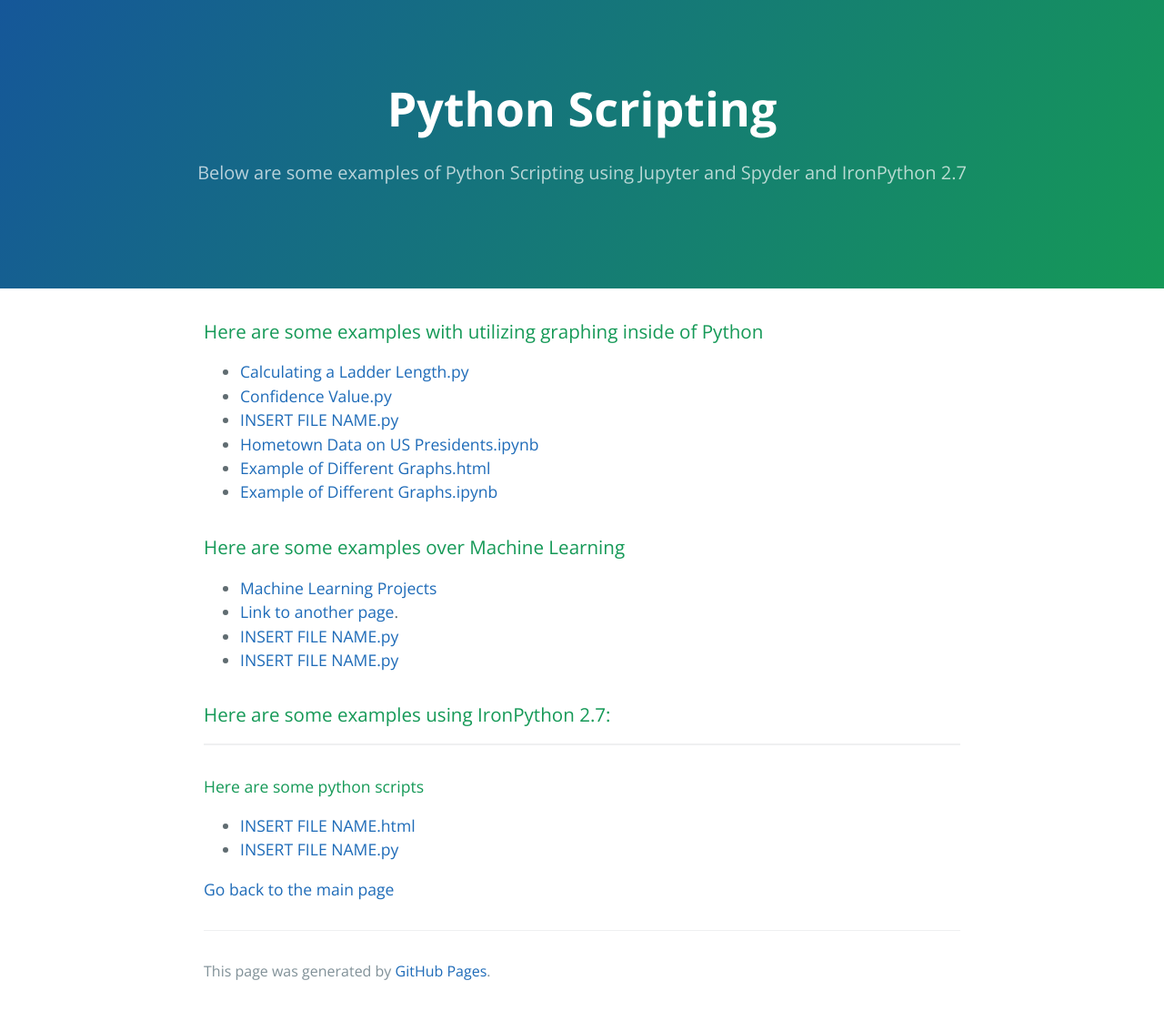
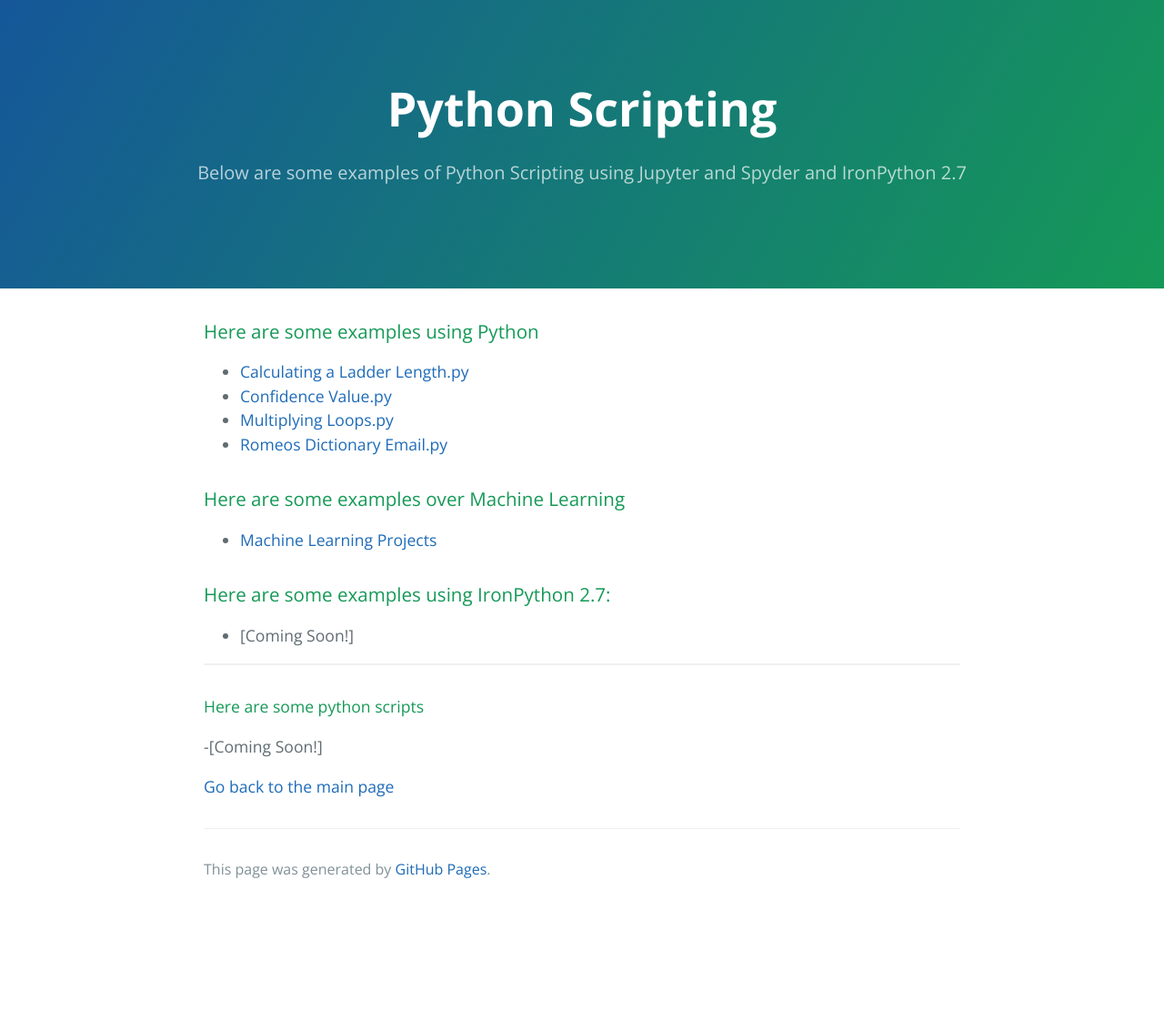
Before and after one commit to EnGinear87/EnGinear87.github.io, a Jekyll site: the page built from Python Scripting/index.md, in a window 1280 px wide. Shown: the whole page at 91% size. Built offline with Jekyll 4.4.1, drawn with Linux system fonts in a browser that asks for light colours; our own code applies the rules of GitHub Pages for plain Markdown files; after the commit the page ends 999 px from its top, so only the background shows below that.

Commit message:
Update index.md

```diff
--- a/Python Scripting/index.md
+++ b/Python Scripting/index.md
@@ -2,27 +2,22 @@
 title: Python Scripting
 description: Below are some examples of Python Scripting using Jupyter and Spyder and IronPython 2.7
 ---
-### Here are some examples with utilizing graphing inside of Python
-- [Calculating a Ladder Length.py](CalculatingaLadderLength.py)
-- [Confidence Value.py](ConfidenceValue.py)
-- [INSERT FILE NAME.py](INSERTFILENAME.html)
-- [Hometown Data on US Presidents.ipynb](HometownDataonUSPresidents.ipynb)
-- [Example of Different Graphs.html](ExampleofDifferentGraphs.html)
-- [Example of Different Graphs.ipynb](ExampleofDifferentGraphs.ipynb)
+### Here are some examples using Python
+- [Calculating a Ladder Length.py](Calculating_a_Ladder_Length.py)
+- [Confidence Value.py](Confidence_Value.py)
+- [Multiplying Loops.py](Multiplying_Loops.py)
+- [Romeos Dictionary Email.py](Romeos_Dictionary_Email.py)
 
 ### Here are some examples over Machine Learning
  - [Machine Learning Projects](https://github.com/EnGinear87/Machine_Learning)
- - [Link to another page](./another-page.html).
- - [INSERT FILE NAME.py](INSERTFILENAME.py)
- - [INSERT FILE NAME.py](INSERTFILENAME.py)
 
 ### Here are some examples using IronPython 2.7:
+ - [Coming Soon!]
 
 * * *
 
 #### Here are some python scripts
-- [INSERT FILE NAME.html](INSERTFILENAME.html)
-- [INSERT FILE NAME.py](INSERTFILENAME.py)
+-[Coming Soon!]
 
 
 [Go back to the main page](https://enginear87.github.io)
```
